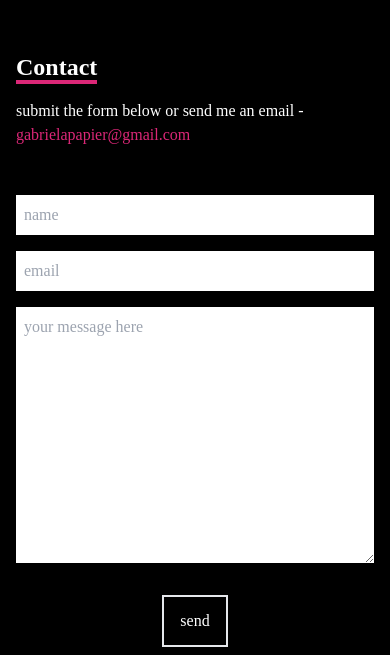
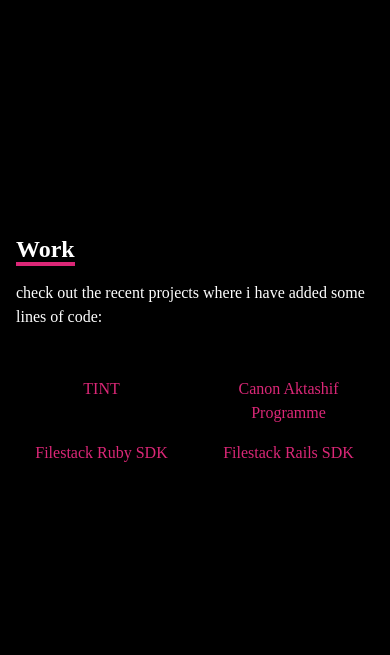
Before and after one commit to gabifija/portfolio, a React (Create React App) app: page / in a window 390 px wide. Shown: the part 2589-3244 px from the top of the page. Built offline with nearby package versions, Linux system fonts and the light colour scheme.

Commit message:
feat: added work section

```diff
--- a/src/App.js
+++ b/src/App.js
@@ -2,6 +2,7 @@ import Navbar from './components/Navbar';
 import Home from './components/Home';
 import About from './components/About';
 import Skills from './components/Skills';
+import Work from './components/Work';
 import Contact from './components/Contact';
 
 function App() {
@@ -11,6 +12,7 @@ function App() {
       <Home />
       <About />
       <Skills />
+      <Work />
       <Contact />
     </div>
   );
--- a/src/components/Navbar.jsx
+++ b/src/components/Navbar.jsx
@@ -34,6 +34,11 @@ const Navbar = () => {
           </Link>
         </li>
         <li>
+          <Link to='work' smooth={true} duration={500}>
+            Work
+          </Link>
+        </li>
+        <li>
           <Link to='contact' smooth={true} duration={500}>
             Contact
           </Link>
@@ -63,6 +68,11 @@ const Navbar = () => {
           </Link>
         </li>
         <li className='py-6 text-4xl'>
+          <Link onClick={handleClick} to='work' smooth={true} duration={500}>
+            Work
+          </Link>
+        </li>
+        <li className='py-6 text-4xl'>
           <Link onClick={handleClick} to='contact' smooth={true} duration={500}>
             Contact
           </Link>
--- /dev/null
+++ b/src/components/Work.jsx
@@ -0,0 +1,31 @@
+import React from 'react';
+
+const Work = () => {
+  return (
+    <div name='work' className='w-full h-screen bg-black text-white'>
+      <div className='max-w-[1000px] mx-auto p-4 flex flex-col justify-center w-full h-full'>
+        <div>
+          <p className='text-2xl font-bold inline border-b-4 border-pink-600'>Work</p>
+          <p className='py-4'>check out the recent projects where i have added some lines of code:</p>
+        </div>
+
+        <div className='w-full grid grid-cols-2 sm:grid-cols-4 gap-4 text-center py-8'>
+          <div>
+             <a className='text-pink-600 hover:text-white' href='https://tintup.com' target='_blank' rel='noreferrer'>TINT</a>
+          </div>
+          <div>
+             <a className='text-pink-600 hover:text-white' href='https://en.canon-me.com/aktashif-programme/login/' target='_blank' rel='noreferrer'>Canon Aktashif Programme</a>
+          </div>
+          <div>
+             <a className='text-pink-600 hover:text-white' href='https://github.com/filestack/filestack-ruby' target='_blank' rel='noreferrer'>Filestack Ruby SDK</a>
+          </div>
+          <div>
+             <a className='text-pink-600 hover:text-white' href='https://github.com/filestack/filestack-rails' target='_blank' rel='noreferrer'>Filestack Rails SDK</a>
+          </div>
+        </div>
+      </div>
+    </div>
+  );
+}
+
+export default Work;
```
